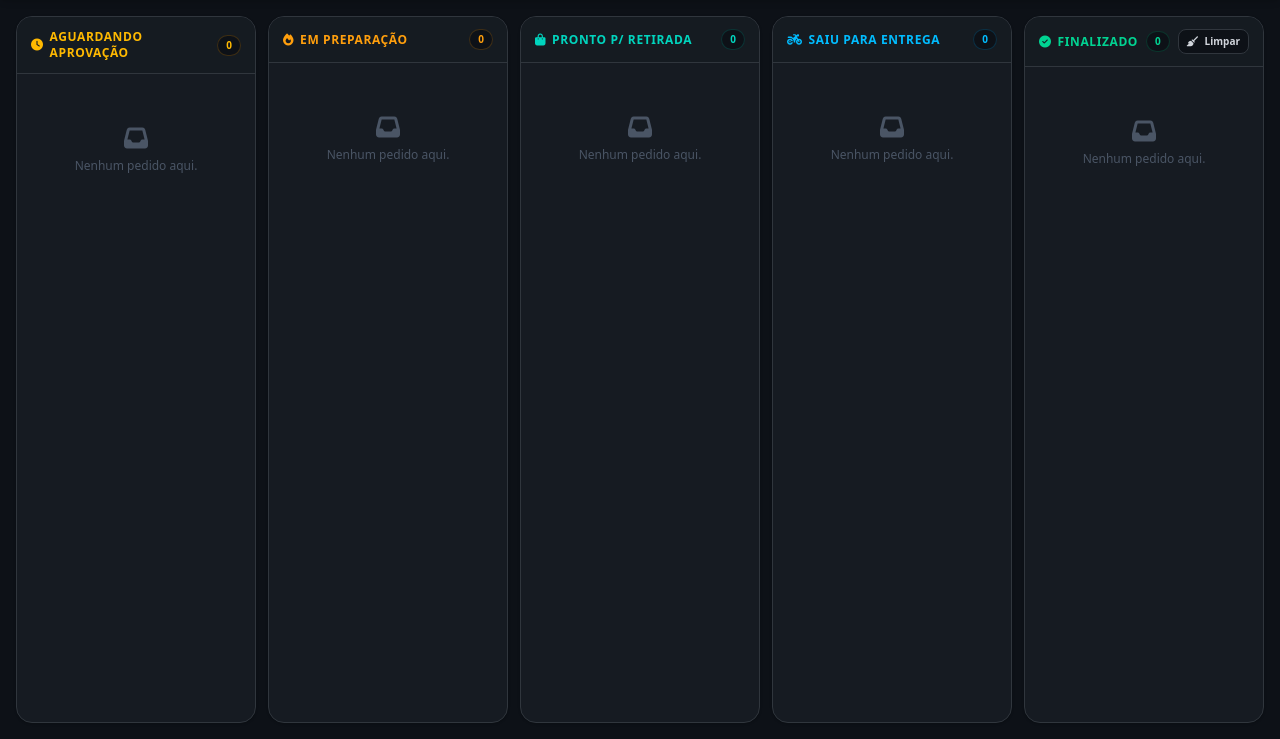
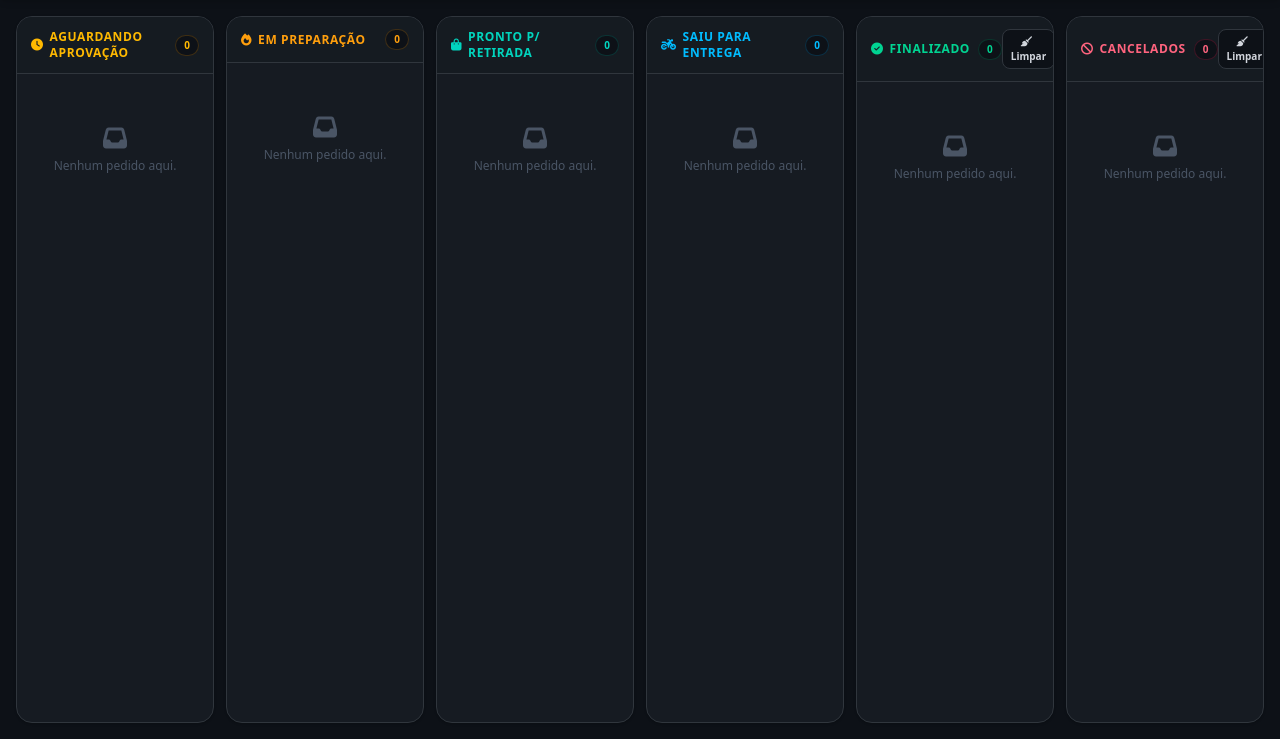
Before and after one commit to 0f4el/montae-burguer, a Flask app: page /admin in a window 1280 px wide. Shown: the part 61-800 px from the top of the page. Run offline with Flask 3, Linux system fonts and the light colour scheme; the visitor is signed in with stand-in values (Sample User, id 1); data that the repository does not hold is empty.

Commit message:
Adicionado suporte a IOS para opção de Impressão térmica e Adição de aba/status de pedidos cancelados

```diff
--- a/backend/app.py
+++ b/backend/app.py
@@ -12,6 +12,7 @@
 from models import (
     STATUS_AGUARDANDO_APROVACAO,
     STATUS_AGUARDANDO_PAGAMENTO,
+    STATUS_CANCELADO,
     STATUS_EXPIRADO,
     STATUS_KANBAN,
     ItemPedido,
@@ -100,15 +101,16 @@
 
 def expirar_pedidos_pendentes_antigos(minutos=60):
     """
-    Marca como 'expirado' pedidos com status 'aguardando_pagamento'
+    Marca como 'cancelado' pedidos com status 'aguardando_pagamento' ou 'expirado'
     que foram criados há mais de `minutos` minutos (padrão: 60).
+    Pedidos expirados também são movidos para cancelado.
     """
     expirados = []
     try:
         limite = agora_utc() - timedelta(minutes=minutos)
         pedidos_pendentes = (
             Pedido.query.filter(
-                Pedido.status == STATUS_AGUARDANDO_PAGAMENTO,
+                Pedido.status.in_([STATUS_AGUARDANDO_PAGAMENTO, STATUS_EXPIRADO]),
                 Pedido.pago == False,  # noqa: E712
             )
             .all()
@@ -121,7 +123,7 @@
             if criado.tzinfo is None:
                 criado = criado.replace(tzinfo=timezone.utc)
             if criado <= limite:
-                pedido.status = STATUS_EXPIRADO
+                pedido.status = STATUS_CANCELADO
                 pedido.atualizado_em = agora_utc()
                 expirados.append(pedido)
 
@@ -162,7 +164,8 @@
         )
 
     pedido.pago = True
-    if pedido.status in (STATUS_AGUARDANDO_PAGAMENTO, STATUS_EXPIRADO):
+    # Reativa pedido cancelado, expirado ou aguardando pagamento quando o pagamento é confirmado
+    if pedido.status in (STATUS_AGUARDANDO_PAGAMENTO, STATUS_EXPIRADO, STATUS_CANCELADO):
         pedido.status = STATUS_AGUARDANDO_APROVACAO
         pedido.atualizado_em = agora_utc()
 
--- a/backend/templates/admin.html
+++ b/backend/templates/admin.html
@@ -136,11 +136,14 @@
             <button onclick="selecionarAbaMobile('finalizado')" id="tab-mobile-finalizado" class="tab-mobile-btn shrink-0 rounded-lg px-3 py-1.5 text-xs font-bold transition flex items-center gap-1.5 bg-[#161b22] text-emerald-400 border border-[#30363d]">
                 <i class="fa-solid fa-circle-check text-[11px]"></i> Concluídos <span id="badge-tab-finalizado" class="rounded-full bg-emerald-500/20 px-1.5 py-0.2 text-[10px] font-black ml-0.5">0</span>
             </button>
+            <button onclick="selecionarAbaMobile('cancelado')" id="tab-mobile-cancelado" class="tab-mobile-btn shrink-0 rounded-lg px-3 py-1.5 text-xs font-bold transition flex items-center gap-1.5 bg-[#161b22] text-rose-400 border border-[#30363d]">
+                <i class="fa-solid fa-ban text-[11px]"></i> Cancelados <span id="badge-tab-cancelado" class="rounded-full bg-rose-500/20 px-1.5 py-0.2 text-[10px] font-black ml-0.5">0</span>
+            </button>
         </div>
     </header>
 
     <!-- QUADRO KANBAN PRINCIPAL -->
-    <main id="kanban-container" class="mx-auto w-full max-w-[1700px] flex-1 min-h-0 grid grid-cols-1 gap-3 p-3 md:p-4 md:grid-cols-2 lg:grid-cols-3 xl:grid-cols-5 md:overflow-hidden overflow-y-auto">
+    <main id="kanban-container" class="mx-auto w-full max-w-[1700px] flex-1 min-h-0 grid grid-cols-1 gap-3 p-3 md:p-4 md:grid-cols-2 lg:grid-cols-3 xl:grid-cols-6 md:overflow-hidden overflow-y-auto">
 
         <!-- 1. AGUARDANDO APROVAÇÃO -->
         <section id="section-aguardando_aprovacao" class="kanban-col-section flex flex-col min-h-[300px] md:h-full md:min-h-0 rounded-2xl border border-[#30363d] bg-[#161b22] overflow-hidden shadow-sm">
@@ -206,6 +209,22 @@
             </div>
             <div id="col-finalizado" class="kanban-list flex-1 min-h-[140px] space-y-2.5 overflow-y-auto p-2.5 sm:p-3 overscroll-contain" data-status="finalizado"></div>
         </section>
+
+        <!-- 6. CANCELADOS -->
+        <section id="section-cancelado" class="kanban-col-section flex flex-col min-h-[300px] md:h-full md:min-h-0 rounded-2xl border border-[#30363d] bg-[#161b22] overflow-hidden shadow-sm">
+            <div class="shrink-0 flex items-center justify-between border-b border-[#30363d] px-3.5 py-3 bg-[#161b22]/90">
+                <div class="flex items-center gap-2">
+                    <h2 class="text-xs font-black uppercase tracking-wider text-rose-400 flex items-center gap-1.5">
+                        <i class="fa-solid fa-ban"></i> Cancelados
+                    </h2>
+                    <span id="count-cancelado" class="rounded-full bg-[#0d1117] px-2 py-0.5 text-[10px] font-black text-rose-400 border border-rose-500/20">0</span>
+                </div>
+                <button onclick="limparAbaCancelados()" class="rounded-lg border border-[#30363d] bg-[#0d1117] px-2 py-1 text-[10px] font-bold text-gray-300 hover:border-rose-500/60 hover:text-rose-400 transition active:scale-95" title="Limpa apenas esta aba no painel (não exclui do banco)">
+                    <i class="fa-solid fa-broom mr-1"></i> Limpar
+                </button>
+            </div>
+            <div id="col-cancelado" class="kanban-list flex-1 min-h-[140px] space-y-2.5 overflow-y-auto p-2.5 sm:p-3 overscroll-contain" data-status="cancelado"></div>
+        </section>
     </main>
 
     <!-- CONTAINER INVISÍVEL PARA IMPRESSÃO TÉRMICA -->
@@ -269,6 +288,7 @@
                         <option value="pronto_para_retirada">Pronto para retirada</option>
                         <option value="saiu_para_entrega">Saiu para entrega</option>
                         <option value="finalizado">Finalizado</option>
+                        <option value="cancelado">Cancelado</option>
                         <option value="aguardando_pagamento">Aguardando pagamento</option>
                         <option value="expirado">Expirado</option>
                     </select>
@@ -323,7 +343,7 @@
     </div>
 
     <script>
-        const COLUNAS = ["aguardando_aprovacao", "em_preparacao", "pronto_para_retirada", "saiu_para_entrega", "finalizado"];
+        const COLUNAS = ["aguardando_aprovacao", "em_preparacao", "pronto_para_retirada", "saiu_para_entrega", "finalizado", "cancelado"];
         let sortables = [];
         let pedidosCache = {};
         let todosPedidosLista = [];
@@ -359,7 +379,13 @@
 
         function formatDate(iso) {
             if (!iso) return "";
-            return new Date(iso).toLocaleString("pt-BR", {
+            // Garante que datas UTC (sufixo Z) sejam interpretadas corretamente
+            let dateStr = iso;
+            if (!dateStr.endsWith("Z") && !dateStr.includes("+") && !dateStr.includes("-", 10)) {
+                dateStr += "Z";
+            }
+            return new Date(dateStr).toLocaleString("pt-BR", {
+                timeZone: "America/Sao_Paulo",
                 day: "2-digit",
                 month: "2-digit",
                 hour: "2-digit",
@@ -381,6 +407,8 @@
                     return `<span class="inline-flex items-center gap-1 rounded-full bg-emerald-500/10 px-2 py-0.5 text-[10px] font-black text-emerald-400 border border-emerald-500/30"><i class="fa-solid fa-check"></i> Finalizado</span>`;
                 case "aguardando_pagamento":
                     return `<span class="inline-flex items-center gap-1 rounded-full bg-purple-500/10 px-2 py-0.5 text-[10px] font-black text-purple-400 border border-purple-500/30"><i class="fa-solid fa-credit-card"></i> Aguard. Pagamento</span>`;
+                case "cancelado":
+                    return `<span class="inline-flex items-center gap-1 rounded-full bg-rose-500/10 px-2 py-0.5 text-[10px] font-black text-rose-400 border border-rose-500/30"><i class="fa-solid fa-ban"></i> Cancelado</span>`;
                 case "expirado":
                     return `<span class="inline-flex items-center gap-1 rounded-full bg-rose-500/10 px-2 py-0.5 text-[10px] font-black text-rose-400 border border-rose-500/30"><i class="fa-solid fa-ban"></i> Expirado</span>`;
                 default:
@@ -628,6 +656,35 @@
 
         function restaurarAbaFinalizados() {
             setFinalizadosOcultos([]);
+            renderColunas(ultimasColunas);
+        }
+
+        const STORAGE_CANCELADOS_OCULTOS = "montae_cancelados_ocultos_v1";
+
+        function getCanceladosOcultos() {
+            try {
+                const stored = localStorage.getItem(STORAGE_CANCELADOS_OCULTOS);
+                return stored ? JSON.parse(stored) : [];
+            } catch (e) {
+                return [];
+            }
+        }
+
+        function setCanceladosOcultos(ids) {
+            try {
+                localStorage.setItem(STORAGE_CANCELADOS_OCULTOS, JSON.stringify(ids));
+            } catch (e) {}
+        }
+
+        function limparAbaCancelados() {
+            const cancelados = ultimasColunas["cancelado"] || [];
+            if (cancelados.length === 0) {
+                alert("A aba de Cancelados já está vazia.");
+                return;
+            }
+            const ocultosAtuais = new Set(getCanceladosOcultos());
+            cancelados.forEach(p => ocultosAtuais.add(p.id));
+            setCanceladosOcultos(Array.from(ocultosAtuais));
             renderColunas(ultimasColunas);
         }
 
@@ -942,14 +999,12 @@
         }
 
         // Função para Gerar e Imprimir Comanda Térmica (Padronizada para Bobina 58mm)
+        // Usa nova janela para máxima compatibilidade com iOS Safari
         function imprimirComanda(id) {
             const pedido = pedidosCache[id] || todosPedidosLista.find(p => p.id === Number(id));
             if (!pedido) return;
 
-            const printContainer = document.getElementById("comanda-termica-print");
-            if (!printContainer) return;
-
-            const agora = formatDate(pedido.criado_em) || new Date().toLocaleString("pt-BR");
+            const agora = formatDate(pedido.criado_em) || new Date().toLocaleString("pt-BR", { timeZone: "America/Sao_Paulo" });
             const isDelivery = pedido.forma_entrega === "Delivery";
 
             let itensHTML = "";
@@ -957,7 +1012,7 @@
                 itensHTML += `
                     <div style="margin-bottom: 6px; border-bottom: 1px dashed #000; padding-bottom: 4px;">
                         <div style="font-weight: bold; font-size: 12px; display: flex; justify-content: space-between;">
-                            <span>${item.quantidade}x ${escapeHtml(item.titulo)}</span>
+                            <span>${escapeHtml(item.quantidade)}x ${escapeHtml(item.titulo)}</span>
                             <span>${formatMoney(item.preco * item.quantidade)}</span>
                         </div>
                         <div style="font-size: 10px; margin-top: 2px; line-height: 1.25;">
@@ -971,12 +1026,37 @@
                 `;
             });
 
-            printContainer.innerHTML = `
+            const comandaHTML = `<!DOCTYPE html>
+<html><head><meta charset="UTF-8"><meta name="viewport" content="width=device-width,initial-scale=1">
+<title>Comanda #${pedido.id}</title>
+<style>
+    * { box-sizing: border-box; margin: 0; padding: 0; }
+    html, body {
+        width: 100%; background: #fff; color: #000;
+        font-family: 'Courier New', Courier, monospace, sans-serif;
+        font-size: 11px; line-height: 1.25;
+    }
+    .comanda {
+        width: 100%; max-width: 52mm; margin: 0 auto; padding: 1mm 2mm;
+    }
+    @media print {
+        @page { margin: 0mm; size: auto; }
+        html, body { width: 100% !important; }
+        .comanda { max-width: 52mm !important; }
+        .no-print { display: none !important; }
+    }
+</style></head><body>
+<div class="no-print" style="text-align:center; padding:12px; font-family:sans-serif;">
+    <button onclick="window.print()" style="font-size:16px; padding:12px 32px; background:#FF9F0D; color:#fff; border:none; border-radius:8px; font-weight:bold; cursor:pointer;">
+        🖨️ Imprimir Comanda
+    </button>
+    <p style="margin-top:8px; font-size:12px; color:#666;">Toque no botão acima ou use o menu de compartilhamento do navegador.</p>
+</div>
+<div class="comanda">
     <div style="text-align: center; margin-bottom: 6px;">
         <div style="font-size: 15px; font-weight: 900; letter-spacing: 0.5px;">* MONTAE BURGUER *</div>
         <div style="font-size: 10px; font-weight: bold;">=== COMANDA DE COZINHA ===</div>
     </div>
-
     <div style="border-top: 2px dashed #000; border-bottom: 2px dashed #000; padding: 4px 0; margin-bottom: 5px; font-size: 11px;">
         <div style="display: flex; justify-content: space-between; font-weight: bold; font-size: 13px;">
             <span>PEDIDO: #${pedido.id}</span>
@@ -984,19 +1064,16 @@
         </div>
         <div>Data: ${agora}</div>
     </div>
-
     <div style="border-bottom: 1px dashed #000; padding-bottom: 4px; margin-bottom: 5px; font-size: 11px;">
         <div><strong>CLIENTE:</strong> ${escapeHtml(pedido.nome || '-')}</div>
         <div><strong>WHATSAPP:</strong> ${escapeHtml(pedido.whatsapp || '-')}</div>
         ${isDelivery && pedido.endereco ? `<div style="margin-top: 2px;"><strong>ENDERECO:</strong><br>${escapeHtml(pedido.endereco)}</div>` : ""}
         ${pedido.observacao ? `<div style="margin-top: 2px;"><strong>OBS GERAL:</strong> ${escapeHtml(pedido.observacao)}</div>` : ""}
     </div>
-
     <div style="margin-bottom: 4px;">
         <div style="font-weight: 900; font-size: 11px; text-transform: uppercase; margin-bottom: 3px;">ITENS:</div>
         ${itensHTML || '<div>Nenhum item</div>'}
     </div>
-
     <div style="border-top: 2px dashed #000; padding-top: 4px; font-size: 11px;">
         <div style="display: flex; justify-content: space-between;">
             <span>Pagamento:</span>
@@ -1008,13 +1085,30 @@
             <span>${formatMoney(pedido.total)}</span>
         </div>
     </div>
-
     <div style="text-align: center; margin-top: 8px; font-size: 9px; border-top: 1px dashed #000; padding-top: 4px;">
         <div>Obrigado pela preferencia!</div>
     </div>
-            `;
+</div>
+</body></html>`;
 
-            window.print();
+            // Abre nova janela com a comanda - funciona em iOS Safari, Android Chrome, e Desktop
+            const printWindow = window.open('', '_blank');
+            if (printWindow) {
+                printWindow.document.write(comandaHTML);
+                printWindow.document.close();
+                // Delay para garantir que o conteúdo renderizou antes de imprimir (necessário no Safari iOS)
+                setTimeout(() => {
+                    printWindow.focus();
+                    printWindow.print();
+                }, 600);
+            } else {
+                // Fallback: popup bloqueado - usa o método antigo com container inline
+                const printContainer = document.getElementById("comanda-termica-print");
+                if (printContainer) {
+                    printContainer.innerHTML = `<div class="comanda">${comandaHTML.split('<div class="comanda">')[1].split('</body>')[0]}</div>`;
+                    setTimeout(() => window.print(), 300);
+                }
+            }
         }
 
         // Fechar modais com tecla Esc
--- a/frontend/js/tracking.js
+++ b/frontend/js/tracking.js
@@ -99,7 +99,7 @@
         </div>
     `).join('');
 
-    const criado = pedido.criado_em ? new Date(pedido.criado_em).toLocaleString('pt-BR') : '';
+    const criado = pedido.criado_em ? new Date(pedido.criado_em.endsWith("Z") ? pedido.criado_em : pedido.criado_em + "Z").toLocaleString('pt-BR', { timeZone: 'America/Sao_Paulo' }) : '';
 
     const msgWhatsapp = encodeURIComponent(`Olá! Gostaria de informações sobre o meu pedido #${pedido.id}.`);
 
```
Also changed, not shown: backend/models.py (+14 -1 lines). Lines whose indentation alone changed are shown as unchanged.
